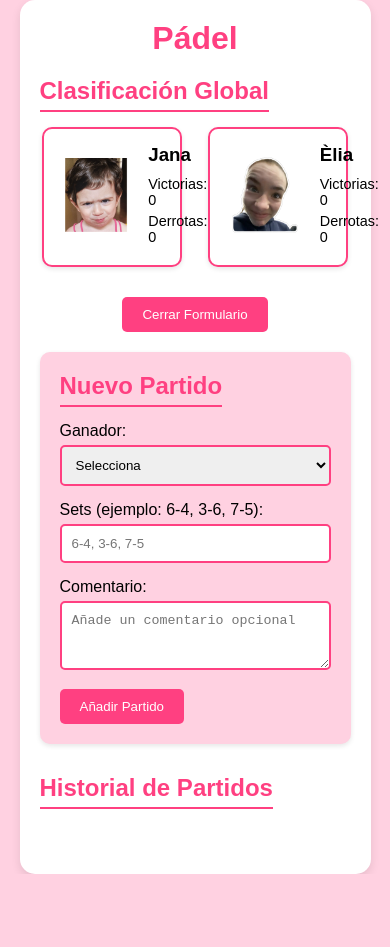
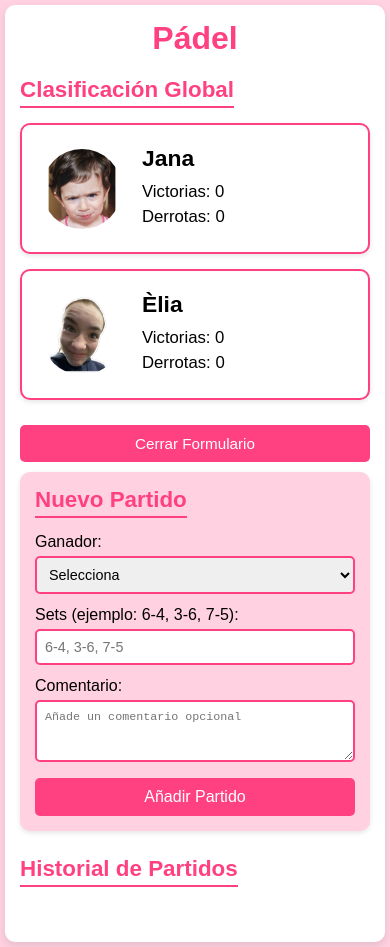
Before and after one commit to user15151515/padel, a plain HTML site: page index.html in a window 390 px wide. Both pictures are taken after a click on the button "Añadir Partido". Before the commit the page ends 874 px from the top, so only its background shows below. Drawn offline with Linux system fonts and the light colour scheme; no server answers.

Commit message:
Add files via upload

```diff
--- a/app.js
+++ b/app.js
@@ -1,4 +1,3 @@
-
 // Referencias a elementos del DOM
 const matchForm = document.getElementById('match-form');
 const matchesDiv = document.getElementById('matches');
@@ -64,13 +63,13 @@ db.collection('matches').orderBy('timestamp', 'desc').onSnapshot(snapshot => {
         const comment = match.comment;
 
         let loser = "";
-        if (winner === "Tú") {
+        if (winner === "Jana") {
             yourWinCount++;
             loser = "Èlia";
             eliaLossCount++;
         } else if (winner === "Èlia") {
             eliaWinCount++;
-            loser = "Tú";
+            loser = "Jana";
             yourLossCount++;
         } else if (winner === "Empate") {
             // No se cuentan como victoria o derrota
--- a/index.html
+++ b/index.html
@@ -22,7 +22,7 @@
                 <div class="score-card">
                     <div class="score-icon">
                         <!-- Ícono para "Jana" -->
-                        <img src="imagenes/Jana.png" alt="Jana" width="74" height="74">
+                        <img src="imagenes/Jana.png" alt="Jana">
                     </div>
                     <div class="score-info">
                         <h3>Jana</h3>
@@ -33,7 +33,7 @@
                 <div class="score-card">
                     <div class="score-icon">
                         <!-- Ícono para "Èlia" -->
-                        <img src="imagenes/Èlia.png" alt="Èlia" width="80" height="80">
+                        <img src="imagenes/Èlia.png" alt="Èlia">
                     </div>
                     <div class="score-info">
                         <h3>Èlia</h3>
--- a/styles.css
+++ b/styles.css
@@ -20,6 +20,7 @@ body {
   justify-content: center;
   align-items: center;
   min-height: 100vh;
+  padding: 20px;
 }
 
 .container {
@@ -27,7 +28,7 @@ body {
   padding: 20px;
   border-radius: 15px;
   box-shadow: 0 4px 10px rgba(0,0,0,0.1);
-  width: 90%;
+  width: 100%;
   max-width: 800px;
   animation: fadeIn 1s ease-in-out;
 }
@@ -40,11 +41,11 @@ header {
 header h1 {
   color: var(--pink);
   /* Eliminada la animación de bounce */
-  font-size: 2em;
+  font-size: 2.5em; /* Aumentado el tamaño del título */
 }
 
 section {
-  margin-bottom: 30px;
+  margin-bottom: 25px; /* Reducido el margen inferior */
 }
 
 h2 {
@@ -53,6 +54,7 @@ h2 {
   border-bottom: 2px solid var(--pink);
   display: inline-block;
   padding-bottom: 5px;
+  font-size: 1.5em; /* Aumentado el tamaño del subtítulo */
 }
 
 .controls {
@@ -63,10 +65,11 @@ h2 {
 #toggle-form-btn {
   background-color: var(--pink);
   color: var(--white);
-  padding: 10px 20px;
+  padding: 12px 24px; /* Aumentado el padding */
   border: none;
   border-radius: 5px;
   cursor: pointer;
+  font-size: 1em; /* Aumentado el tamaño de fuente */
   transition: background-color 0.3s, transform 0.2s;
 }
 
@@ -98,6 +101,7 @@ h2 {
 label {
   display: block;
   margin-bottom: 5px;
+  font-size: 1em; /* Aumentado el tamaño de fuente */
 }
 
 input[type="text"],
@@ -108,6 +112,7 @@ textarea {
   border: 2px solid var(--pink);
   border-radius: 5px;
   transition: border-color 0.3s;
+  font-size: 1em; /* Aumentado el tamaño de fuente */
 }
 
 input[type="text"]:focus,
@@ -120,10 +125,11 @@ textarea:focus {
 button[type="submit"] {
   background-color: var(--pink);
   color: var(--white);
-  padding: 10px 20px;
+  padding: 12px 24px; /* Aumentado el padding */
   border: none;
   border-radius: 5px;
   cursor: pointer;
+  font-size: 1em; /* Aumentado el tamaño de fuente */
   transition: background-color 0.3s, transform 0.2s;
 }
 
@@ -145,12 +151,13 @@ button[type="submit"]:active {
   background-color: var(--white);
   border: 2px solid var(--pink);
   border-radius: 10px;
-  padding: 15px;
+  padding: 25px; /* Aumentado el padding */
   width: 45%;
   box-shadow: 0 2px 5px rgba(0,0,0,0.1);
   display: flex;
   align-items: center;
   transition: transform 0.3s;
+  font-size: 1.1em; /* Aumentado el tamaño de fuente */
 }
 
 .score-card:hover {
@@ -158,17 +165,28 @@ button[type="submit"]:active {
 }
 
 .score-icon {
-  margin-right: 15px;
+  margin-right: 20px; /* Aumentado el margen */
+  display: flex;
+  align-items: center;
+  justify-content: center;
+}
+
+.score-icon img {
+  border-radius: 50%;
+  object-fit: cover;
+  width: 80px; /* Aumentado el tamaño */
+  height: 80px; /* Aumentado el tamaño */
 }
 
 .score-info h3 {
   margin-bottom: 10px;
   color: var(--black);
+  font-size: 1.5em; /* Aumentado el tamaño */
 }
 
 .score-info p {
   margin-bottom: 5px;
-  font-size: 0.9em;
+  font-size: 1em; /* Aumentado el tamaño */
 }
 
 .match-list #matches {
@@ -186,6 +204,7 @@ button[type="submit"]:active {
   justify-content: space-between;
   align-items: center;
   animation: fadeInUp 0.5s ease-out;
+  gap: 10px; /* Añadido para reducir espacio */
 }
 
 .match-details {
@@ -195,24 +214,27 @@ button[type="submit"]:active {
 .match-details h3 {
   margin-bottom: 5px;
   color: var(--black);
+  font-size: 1.1em; /* Aumentado el tamaño */
 }
 
 .match-details p {
   margin-bottom: 3px;
+  font-size: 0.95em; /* Aumentado ligeramente */
 }
 
 .delete-btn {
-  background-color: var(--black);
+  background-color: var(--pink);
   color: var(--white);
   border: none;
   border-radius: 3px;
-  padding: 5px 10px;
+  padding: 8px 16px; /* Aumentado el padding */
   cursor: pointer;
+  font-size: 0.9em; /* Aumentado el tamaño de fuente */
   transition: background-color 0.3s, transform 0.2s;
 }
 
 .delete-btn:hover {
-  background-color: var(--pink);
+  background-color: var(--black);
 }
 
 .delete-btn:active {
@@ -234,3 +256,163 @@ button[type="submit"]:active {
   from {opacity: 0; transform: translateY(20px);}
   to {opacity: 1; transform: translateY(0);}
 }
+
+/* Estilos Responsive */
+
+/* Para dispositivos con ancho máximo de 1024px (tabletas en orientación horizontal) */
+@media (max-width: 1024px) {
+  .scoreboard .scores {
+      flex-direction: row;
+      justify-content: space-around;
+      gap: 20px;
+  }
+
+  .score-card {
+      width: 45%;
+  }
+}
+
+/* Para dispositivos con ancho máximo de 768px (tabletas en orientación vertical y smartphones en orientación horizontal) */
+@media (max-width: 768px) {
+  .scoreboard .scores {
+      flex-direction: column;
+      align-items: center;
+      gap: 15px;
+  }
+
+  .score-card {
+      width: 80%;
+      padding: 20px; /* Reducido el padding */
+  }
+
+  .controls {
+      margin-bottom: 15px;
+  }
+
+  #toggle-form-btn {
+      width: 80%;
+      padding: 12px 0;
+      font-size: 1em;
+  }
+
+  .add-match {
+      padding: 15px;
+  }
+
+  .match-list #matches {
+      max-height: 250px;
+  }
+
+  .match {
+      flex-direction: row;
+      align-items: center;
+  }
+
+  .delete-btn {
+      margin-left: 10px; /* Mantenido al lateral */
+  }
+}
+
+/* Para dispositivos con ancho máximo de 480px (smartphones en orientación vertical) */
+@media (max-width: 480px) {
+  .container {
+      padding: 15px;
+      border-radius: 10px;
+  }
+
+  header h1 {
+      font-size: 2em; /* Reducido ligeramente */
+  }
+
+  h2 {
+      font-size: 1.4em; /* Reducido el tamaño del subtítulo */
+      padding-bottom: 3px;
+  }
+
+  .score-card {
+      width: 100%;
+  }
+
+  .score-icon img {
+      width: 80px; /* Reducido el tamaño */
+      height: 80px; /* Reducido el tamaño */
+  }
+
+  .score-info h3 {
+      font-size: 1.3em; /* Reducido ligeramente */
+  }
+
+  .score-info p {
+      font-size: 0.95em;
+  }
+
+  .controls {
+      margin-bottom: 10px;
+  }
+
+  #toggle-form-btn {
+      width: 100%;
+      padding: 10px 0;
+      font-size: 0.95em;
+  }
+
+  .add-match {
+      padding: 15px;
+  }
+
+  .form-group {
+      margin-bottom: 12px;
+  }
+
+  input[type="text"],
+  select,
+  textarea {
+      padding: 8px;
+      font-size: 0.9em;
+  }
+
+  button[type="submit"] {
+      width: 100%;
+      padding: 10px 0;
+      font-size: 1em;
+  }
+
+  .match-list #matches {
+      max-height: 200px;
+  }
+
+  .match {
+      padding: 8px;
+      flex-direction: row; /* Asegura que el botón permanezca al lateral */
+  }
+
+  .match-details {
+      flex-grow: 1;
+  }
+
+  .match-details h3 {
+      font-size: 1em;
+  }
+
+  .match-details p {
+      font-size: 0.8em;
+  }
+
+  .delete-btn {
+      padding: 6px 12px;
+      font-size: 0.8em;
+  }
+}
+
+/* General Mejoras para Movilidad */
+@media (max-width: 768px) {
+  body {
+      padding: 10px;
+  }
+}
+
+@media (max-width: 480px) {
+  body {
+      padding: 5px;
+  }
+}
```
